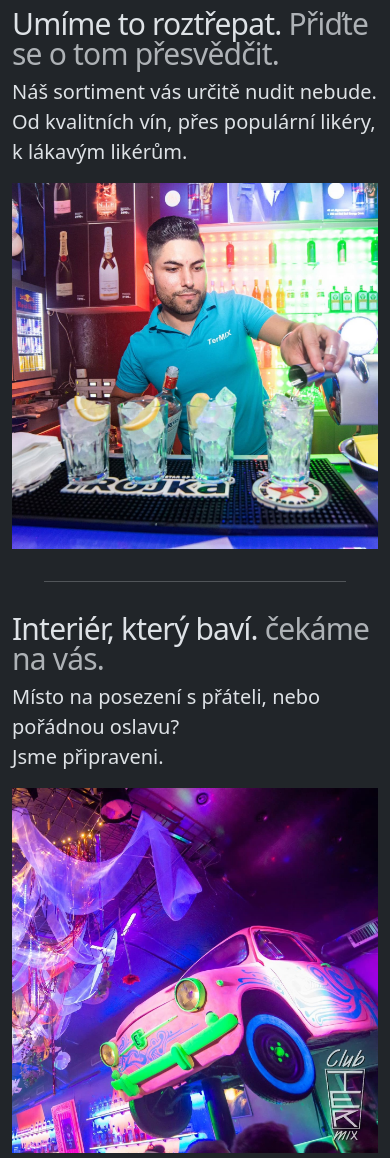
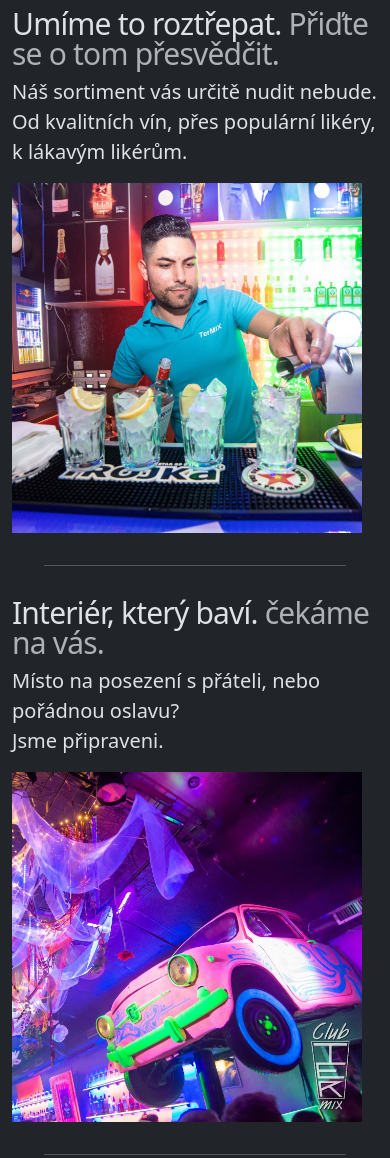
Before and after one commit to VojtaMi/termix_to_deploy, a plain HTML site: page index.html in a window 390 px wide. Shown: the part 2039-3197 px from the top of the page. Drawn offline with nearby package versions, Linux system fonts and the light colour scheme.

Commit message:
Add files via upload

```diff
--- a/static/css/styles.css
+++ b/static/css/styles.css
@@ -99,6 +99,13 @@ body {
     font-size: 40px;
   }
 }
+@media (max-width: 768px) {
+    .img-fluid{
+        width: 350px;
+        height: 350px;
+        object-fit: cover;
+    }
+}
 @media (max-width: 576px) {
   .featurette-heading {
     font-size: 30px;
```
